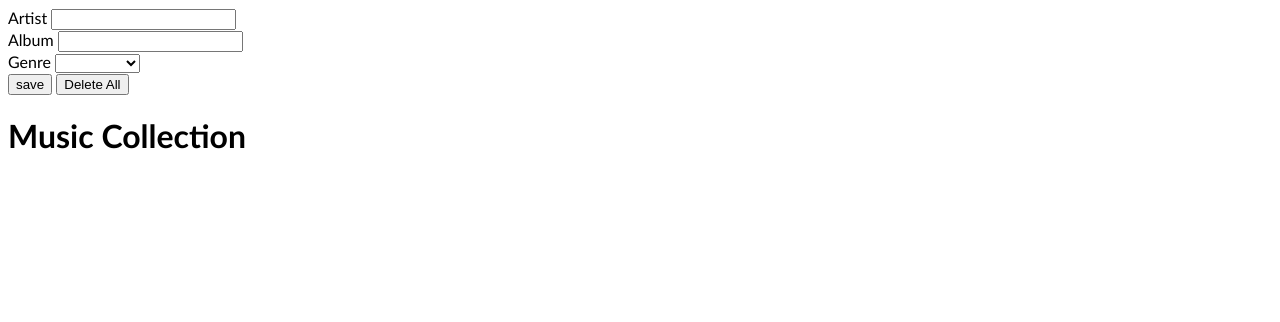
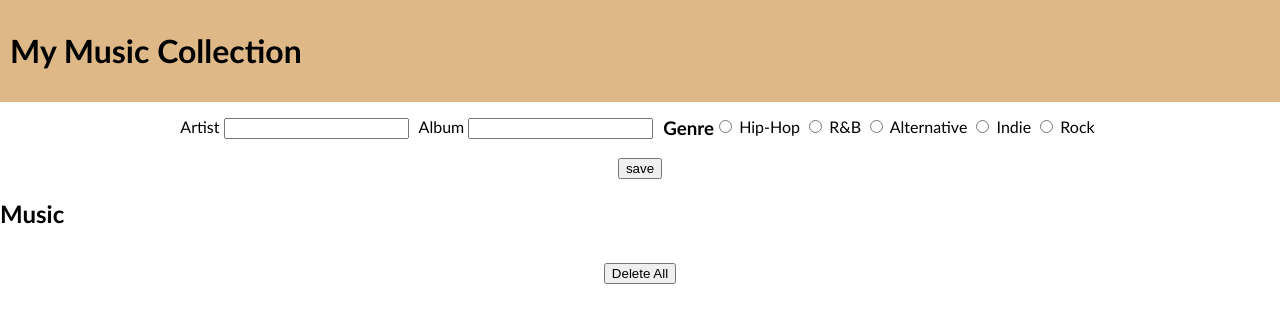
Before and after one commit to ttinning/week_6_weekend_homework, a plain HTML site: page index.html in a window 1280 px wide. Drawn offline with Linux system fonts and the light colour scheme.

Commit message:
radio buttons added

```diff
--- a/css/main.css
+++ b/css/main.css
@@ -1,3 +1,41 @@
 body {
     font-family: 'Trebuchet MS', 'Lucida Sans Unicode', 'Lucida Grande', 'Lucida Sans', Arial, sans-serif;
+    margin:0;
 }
+
+header {
+    background-color: burlywood;
+    margin: 0;
+    padding: 10px;
+}
+
+#form-wrapper {
+    display: flex;
+    justify-content: center;
+    padding-top: 15px;
+    padding-left: 15px;
+    padding-right: 10px;
+}
+
+.form-item {
+    padding-right: 10px;
+}
+
+#radio-title {
+    margin-top: 0px;
+}
+
+.buttons {
+    display: flex;
+    justify-content: center;
+}
+
+ul {
+    list-style: none;
+    text-align: center;
+}
+
+#album-list {
+    display: flex;
+    justify-content: space-between;
+}
--- a/index.html
+++ b/index.html
@@ -7,6 +7,10 @@
     <script src="js/app.js"></script>
 </head>
 <body>
+    <header>
+        <h1>My Music Collection</h1>
+    </header>
+
     <form id="new-music-form">
         <div id="form-wrapper">
             <div class ="form-item">
@@ -20,7 +24,7 @@
                 <input type="text" id="album" required>
             </div>
 
-            <div class="form-item">
+            <!-- <div class="form-item">
                 <label for="genre" class="primary">Genre</label>
                 <select id="genre">
                     <option value="" disabled selected></option>
@@ -30,16 +34,31 @@
                     <option value="Indie">Indie</option>
                     <option value="Rock">Rock</option>
                 </select>
+            </div> -->
+            <h3 id="radio-title">Genre</h3>
+            <div class="form-item">
+                <input type="radio" id="genreChoice1" name="genre" value="hip-hop">
+                <label for="genreChoice1" class="primary">Hip-Hop</label>
+                <input type="radio" id="genreChoice2" name="genre" value="R&B">
+                <label for="genreChoice2" class="primary">R&B</label>
+                <input type="radio" id="genreChoice3" name="genre" value="alternative">
+                <label for="genreChoice3" class="primary">Alternative</label>
+                <input type="radio" id="genreChoice4" name="genre" value="indie">
+                <label for="genreChoice4" class="primary">Indie</label>
+                <input type="radio" id="genreChoice5" name="genre" value="rock">
+                <label for="genreChoice5" class="primary">Rock</label>
             </div>
         </div>
-        <div id="buttons">
-            <input type="submit" value="save" class="button"/>
-            <button id="delete-button" class="button">Delete All</button>
+        <div class="buttons">
+            <input type="submit" value="save" id="save-button" class="button"/>
         </div>
     </form>
 
-    <h1>Music Collection</h1>
+    <h2>Music</h2>
     <ul id="album-list"></ul>
 
+    <div class="buttons">
+        <button id="delete-button" class="button">Delete All</button>
+    </div>
 </body>
 </html>
--- a/js/app.js
+++ b/js/app.js
@@ -2,8 +2,8 @@ document.addEventListener('DOMContentLoaded', () => {
     const form = document.querySelector('#new-music-form');
     form.addEventListener('submit', handleNewForm);
 
-    const deleteAll = document.querySelector('#delete-botton');
-    deleteAll.addEventListener('click', handleDeleteAll);
+    const deleteAll = document.querySelector('#delete-button');
+    deleteAll.addEventListener('click', handleDeleteAll)
 });
 
 const handleNewForm = function(event) {
@@ -26,4 +26,4 @@ const handleNewForm = function(event) {
 const handleDeleteAll = function() {
     const list = document.querySelector('#album-list');
     list.innerHTML = '';
-}
+};
```
